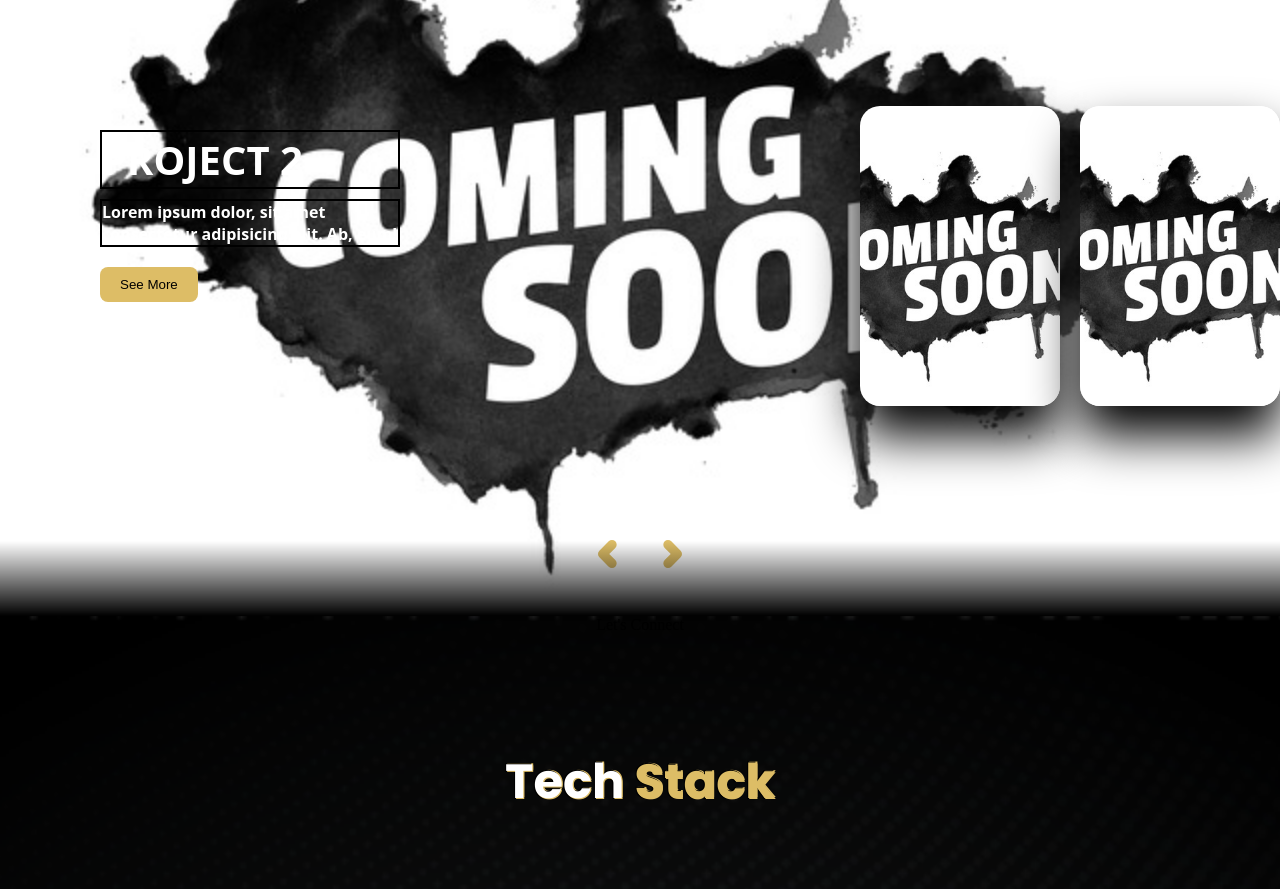
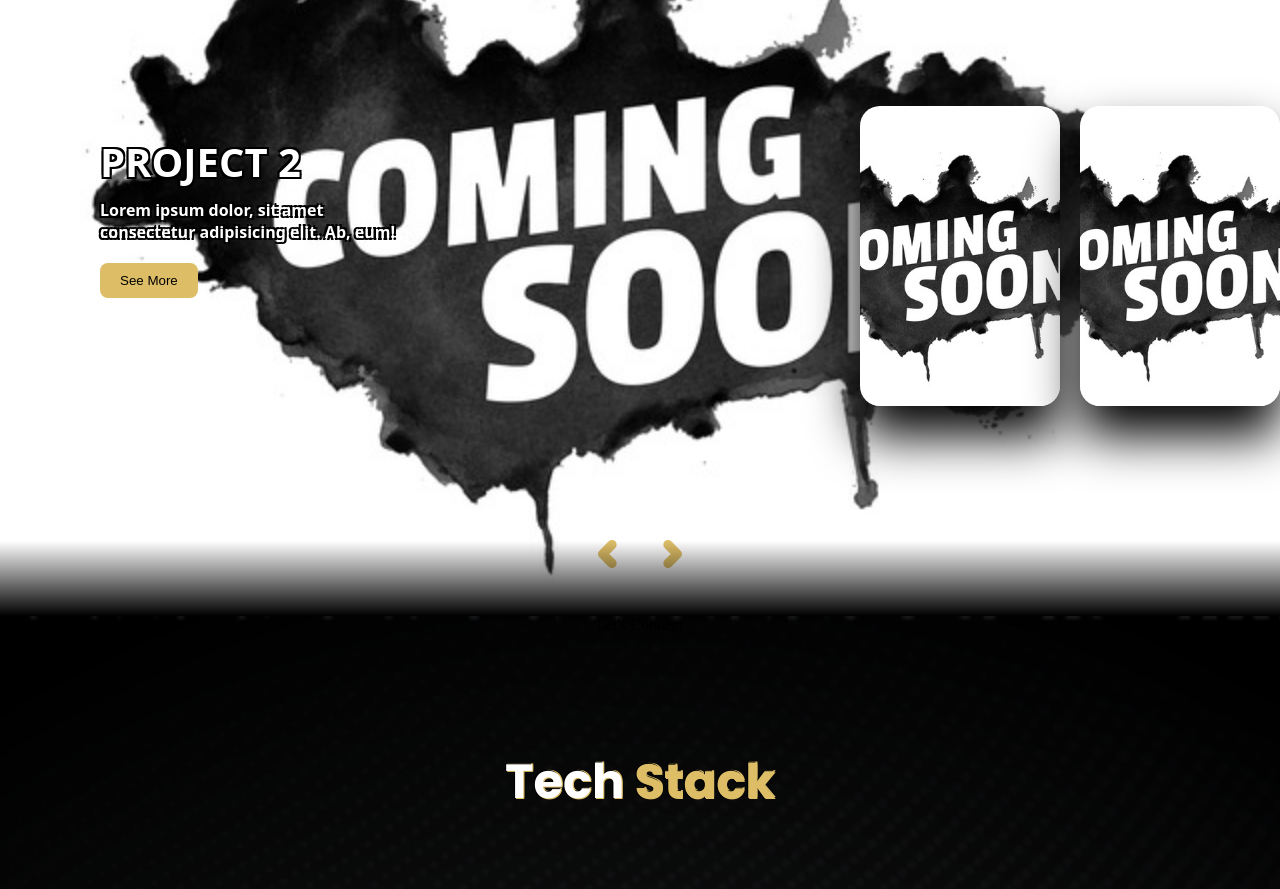
Before and after one commit to NisalkaJay/Portfolio, a React (Vite) app: page / in a window 1280 px wide. Shown: the part 2620-3509 px from the top of the page. Built offline with nearby package versions, Linux system fonts and the light colour scheme.

Commit message:
Updated Project.module.css with new styles

```diff
--- a/src/css/Project.module.css
+++ b/src/css/Project.module.css
@@ -105,7 +105,11 @@
     font-size: 40px;
     text-transform: uppercase;
     font-weight: bold;
-    border: 2px solid black;
+    text-shadow:
+      2px 2px 0 black,
+      -2px -2px 0 black,
+      2px -2px 0 black,
+      -2px 2px 0 black;
     opacity: 0;
     animation: animate 1s ease-in-out 1 forwards;
   }
@@ -113,7 +117,11 @@
   .projectsSliderDescription {
     margin-top: 10px;
     margin-bottom: 20px;
-    border: 2px solid black;
+    text-shadow:
+      2px 2px 0 black,
+      -2px -2px 0 black,
+      2px -2px 0 black,
+      -2px 2px 0 black;
     opacity: 0;
     animation: animate 1s ease-in-out 0.3s 1 forwards;
   }
```
